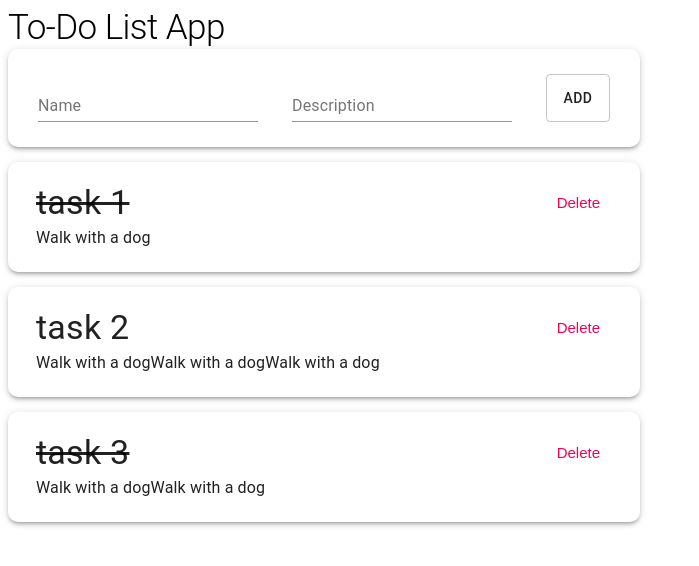
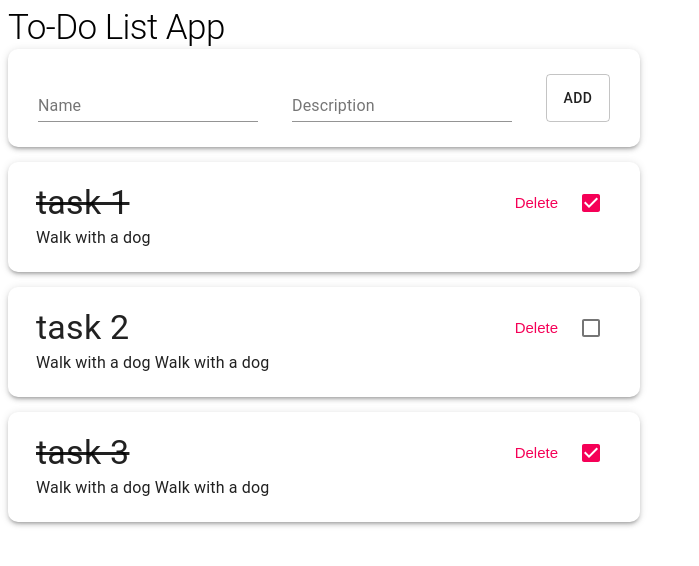
Before and after one commit to Kutsuruk/todo-app, a React (Create React App) app: page / in a window 1280 px wide. Shown: the top 566 px of the page, without its empty margins (0-699 px from the left). Built offline with nearby package versions, Linux system fonts and the light colour scheme.

Commit message:
Finished with checked status of todo. Added checkbox for change status of todo item.

```diff
--- a/src/App.tsx
+++ b/src/App.tsx
@@ -14,8 +14,8 @@ export type Todo = {
 function App() {
     const [todoLists, setTodoLists] = useState([
         {id: 1, name: 'task 1', description: 'Walk with a dog', checked: true},
-        {id: 2, name: 'task 2', description: 'Walk with a dogWalk with a dogWalk with a dog', checked: false},
-        {id: 3, name: 'task 3', description: 'Walk with a dogWalk with a dog', checked: true}
+        {id: 2, name: 'task 2', description: 'Walk with a dog Walk with a dog', checked: false},
+        {id: 3, name: 'task 3', description: 'Walk with a dog Walk with a dog', checked: true}
 
     ])
 
@@ -30,12 +30,21 @@ function App() {
         ])
     }
 
+    const onCheckTodo = (todoId: Todo['id']) : void => {
+        setTodoLists(todoLists.map(todo => {
+            if(todo.id === todoId) {
+                return {...todo, checked: !todo.checked}
+            }
+            return todo
+        }))
+    }
+
   return (
       <div>
           <Box style={{width: '50%'}} display='flex' flexDirection='column'>
               <Header />
               <Panel onAddTodo={onAddTodo} />
-              <TodoList onDeleteTodo={onDeleteTodo} todoLists={todoLists} />
+              <TodoList onCheckTodo={onCheckTodo} onDeleteTodo={onDeleteTodo} todoLists={todoLists} />
           </Box>
       </div>
   );
--- a/src/components/TodoList/TodoItem/TodoItem.tsx
+++ b/src/components/TodoList/TodoItem/TodoItem.tsx
@@ -1,13 +1,14 @@
 import React, {FC} from "react";
-import {Box, IconButton, Paper, Typography} from "@material-ui/core";
+import {Box, Checkbox, IconButton, Paper, Typography} from "@material-ui/core";
 import {Todo} from "../../../App";
 
 type TodoItemProps = {
     todo: Todo,
-    onDeleteTodo: (id: Todo['id']) => void
+    onDeleteTodo: (id: Todo['id']) => void,
+    onCheckTodo: (id: Todo['id']) => void,
 }
 
-const TodoItem:FC<TodoItemProps> = ({todo, onDeleteTodo}) => {
+const TodoItem:FC<TodoItemProps> = ({todo, onDeleteTodo, onCheckTodo}) => {
     return(
         <Paper elevation={3} style={{marginTop: '15px', padding: '20px 28px', borderRadius: '10px', display: 'flex', justifyContent: 'space-between', alignContent: 'center', gap: '2px'}}>
             <Box>
@@ -26,6 +27,10 @@ const TodoItem:FC<TodoItemProps> = ({todo, onDeleteTodo}) => {
                 <IconButton onClick={() => onDeleteTodo(todo.id)} color='secondary' style={{fontSize: '15px'}} aria-label="delete">
                     Delete
                 </IconButton>
+                <Checkbox
+                    checked={todo.checked}
+                    onChange={() => onCheckTodo(todo.id)}
+                />
             </Box>
         </Paper>
     )
--- a/src/components/TodoList/TodoList.tsx
+++ b/src/components/TodoList/TodoList.tsx
@@ -6,13 +6,19 @@ import {Todo} from "../../App";
 type TodoListProps = {
     todoLists: Todo[],
     onDeleteTodo: (id: Todo['id']) => void,
+    onCheckTodo: (id: Todo['id']) => void,
 }
 
-const TodoList:FC<TodoListProps> = ({todoLists, onDeleteTodo}) => {
+const TodoList:FC<TodoListProps> = ({todoLists, onDeleteTodo, onCheckTodo}) => {
     return(
         <Box>
             {
-                todoLists.map(todoList => <TodoItem onDeleteTodo={onDeleteTodo} key={todoList.id} todo={todoList} />)
+                todoLists.map(todoList => <TodoItem
+                    key={todoList.id}
+                    onDeleteTodo={onDeleteTodo}
+                    todo={todoList}
+                    onCheckTodo={onCheckTodo}
+                />)
             }
         </Box>
     )
```
